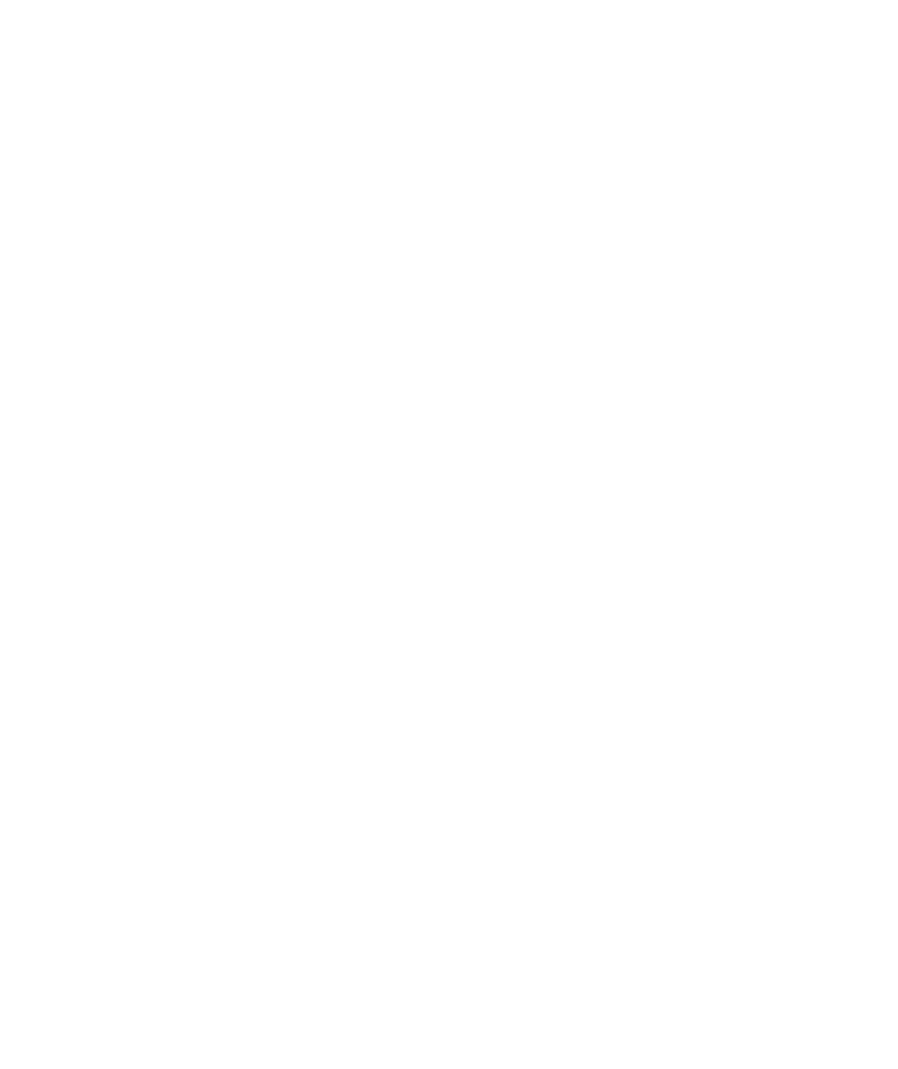
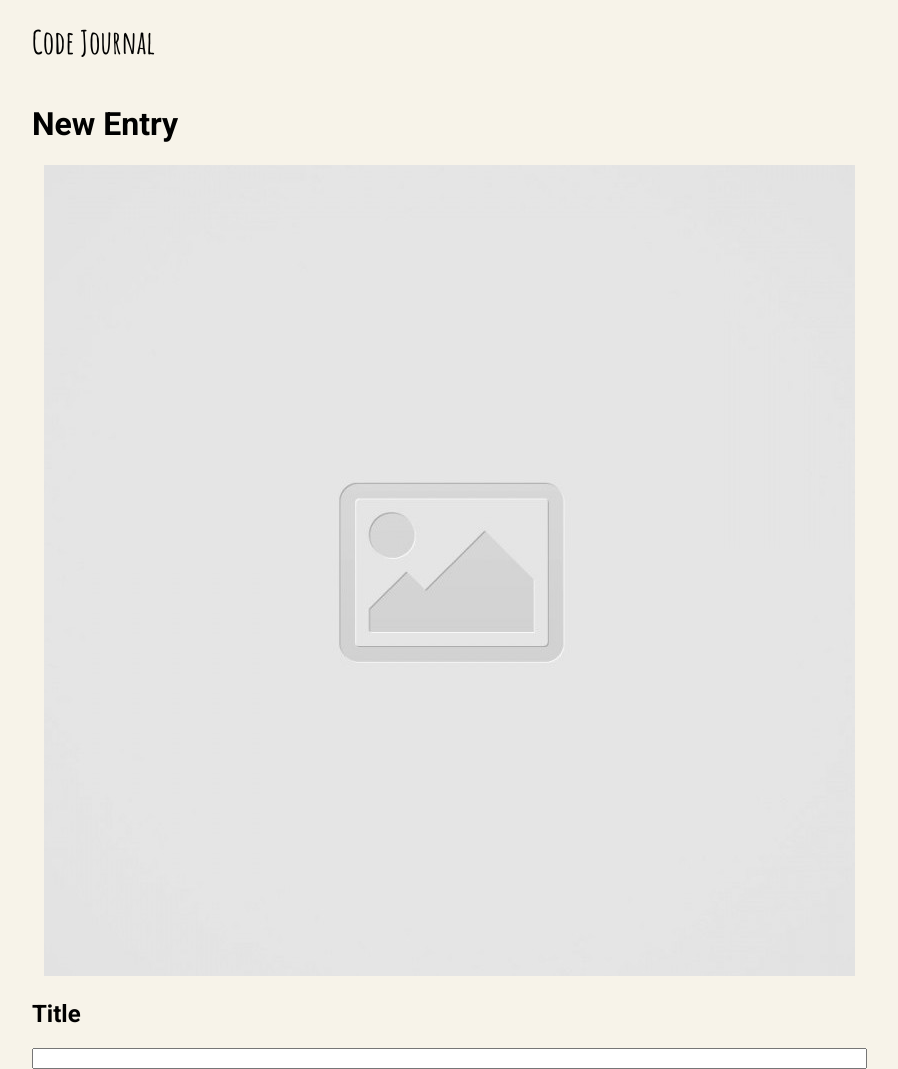
Before and after one commit to anthony-tran2/code-journal, a website: page index.html in a window 1280 px wide. Shown: the whole page, without its empty margins (182-1080 px from the left). Before the commit the page ends 800 px from the top, so only its background shows below. Drawn offline with nearby package versions, Linux system fonts and the light colour scheme.

Commit message:
Added div[data-view=entry-form] to HTML

```diff
--- a/css/styles.css
+++ b/css/styles.css
@@ -0,0 +1,33 @@
+body {
+  font-family: 'Cabin', sans-serif;
+  font-weight: 400;
+  background-color: #f7f3e9;
+}
+
+h1,
+h2,
+h3 {
+  font-family: 'Roboto', sans-serif;
+  font-weight: 700;
+}
+
+input[type=text] {
+  width: 100%;
+}
+
+.logo {
+  font-family: 'Amatic SC', cursive;
+  font-weight: 700;
+}
+
+.background-orange-red {
+  background-color: #f05945;
+}
+
+.black {
+  color: black;
+}
+
+.white {
+  color: white;
+}
--- a/index.html
+++ b/index.html
@@ -13,11 +13,29 @@
   <link rel="stylesheet" href="css/reset.css">
   <link rel="stylesheet" href="css/layout.css">
   <link rel="stylesheet" href="css/styles.css">
+  <link rel="preconnect" href="https://fonts.googleapis.com">
+  <link rel="preconnect" href="https://fonts.gstatic.com" crossorigin>
+  <link
+    href="https://fonts.googleapis.com/css2?family=Amatic+SC:wght@700&family=Cabin&family=Roboto:wght@700&display=swap"
+    rel="stylesheet">
 </head>
 <body>
-  <header>
+  <header class="container">
+    <div class="row background-color-orange-red black">
+      <h1 class="logo">Code Journal</h1>
+    </div>
   </header>
-  <main>
+  <main class="container">
+    <div class="row" data-view="entry-form">
+      <form>
+        <h1>New Entry</h1>
+        <img class="column-full" src="images/placeholder-image-square.jpg" alt="placeholder-image-square">
+        <label>
+          <h2>Title</h2>
+          <input type="text">
+        </label>
+      </form>
+    </div>
   </main>
   <script src="js/data.js"></script>
   <script src="js/main.js"></script>
```
